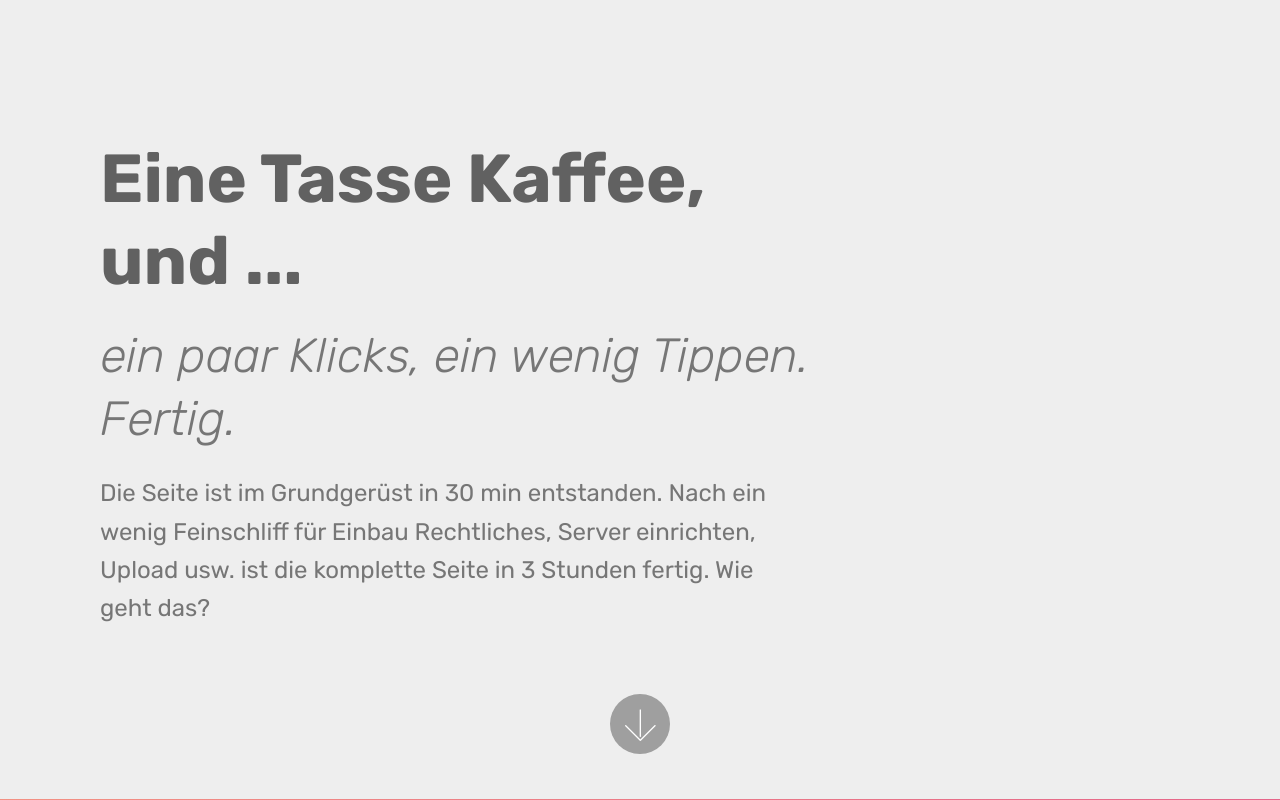
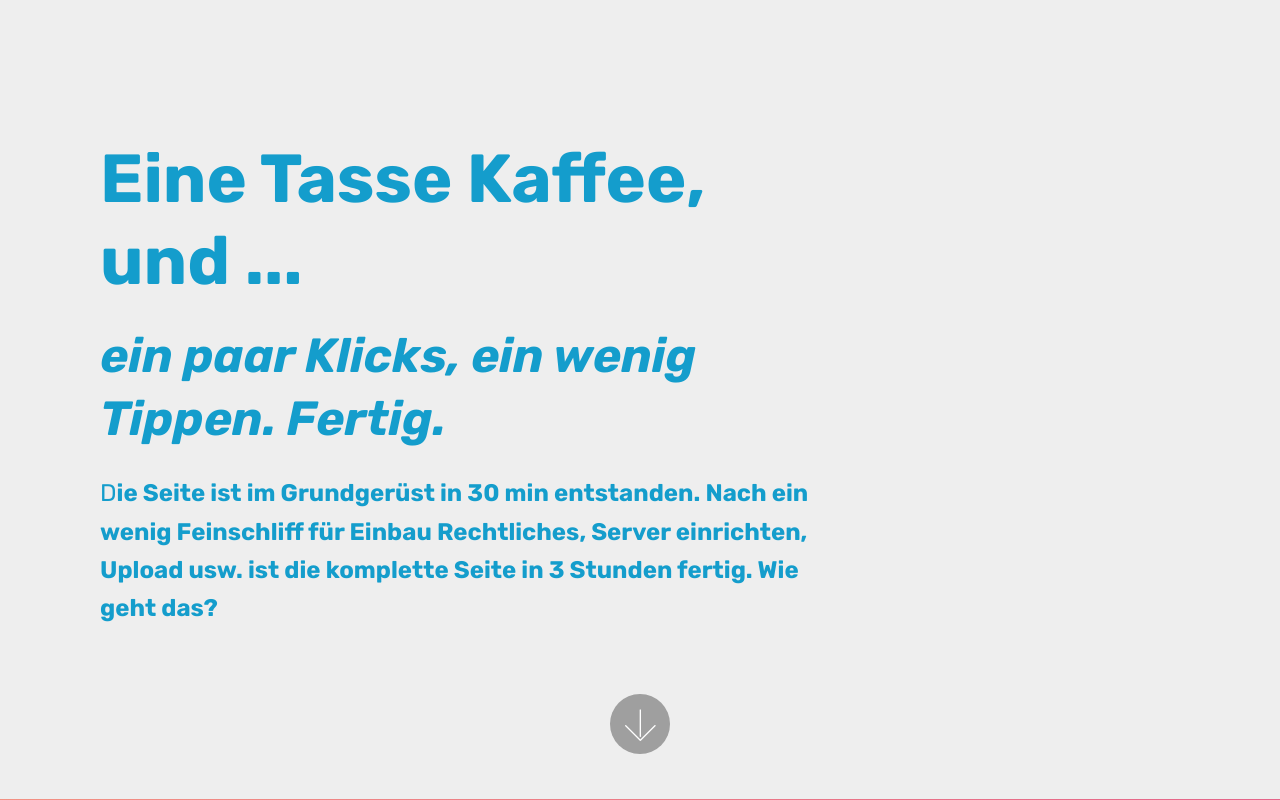
Before and after one commit to sbrind/sbrind.github.io, a PHP site: page / in a window 1280 px wide. Shown: the part 2401-3201 px from the top of the page. Run offline with PHP 8.4, Linux system fonts and the light colour scheme; some web fonts are replaced.

Commit message:
create github pages

```diff
--- a/assets/mobirise/css/mbr-additional.css
+++ b/assets/mobirise/css/mbr-additional.css
@@ -1802,6 +1802,15 @@ body {
 .cid-qXkX4xwCTb .mbr-section-subtitle {
   font-style: italic;
 }
+.cid-qXkX4xwCTb H1 {
+  color: #149dcc;
+}
+.cid-qXkX4xwCTb H3 {
+  color: #149dcc;
+}
+.cid-qXkX4xwCTb P {
+  color: #149dcc;
+}
 .cid-qXkX8neOrS {
   background: linear-gradient(45deg, #fbac7f, #e5658a);
 }
@@ -1914,6 +1923,9 @@ body {
   padding-top: 60px;
   padding-bottom: 60px;
   background-image: url("../../../assets/images/close-up-finger-hurt-433625-2000x1420.jpg");
+}
+.cid-qXl1X6GBnT H2 {
+  color: #232323;
 }
 .cid-qXl1V6isQT {
   padding-top: 60px;
--- a/index.html
+++ b/index.html
@@ -52,7 +52,7 @@
     </nav>
 </section>
 
-<section class="engine"><a href="https://mobirise.info/p">web templates free download</a></section><section class="cid-qZGVk5aH6M mbr-fullscreen mbr-parallax-background" id="header2-f">
+<section class="engine"><a href="https://mobirise.info/m">free site design templates</a></section><section class="cid-qZGVk5aH6M mbr-fullscreen mbr-parallax-background" id="header2-f">
 
 
 
@@ -138,10 +138,10 @@
         <div class="media-container-column mbr-white col-md-8">
             <h1 class="mbr-section-title align-left mbr-bold pb-3 mbr-fonts-style display-1">
                 Eine Tasse Kaffee, und ...</h1>
-            <h3 class="mbr-section-subtitle align-left mbr-light pb-3 mbr-fonts-style display-2">ein paar Klicks, ein wenig Tippen. Fertig.</h3>
+            <h3 class="mbr-section-subtitle align-left mbr-light pb-3 mbr-fonts-style display-2"><strong>ein paar Klicks, ein wenig Tippen. Fertig.</strong></h3>
             <p class="mbr-text align-left pb-3 mbr-fonts-style display-5">
-                Die Seite ist im Grundgerüst in 30 min entstanden. Nach ein wenig Feinschliff für Einbau Rechtliches, Server einrichten, Upload usw. ist die komplette Seite in 3 Stunden fertig. Wie geht das?
-            </p>
+                D<strong>ie Seite ist im Grundgerüst in 30 min entstanden. Nach ein wenig Feinschliff für Einbau Rechtliches, Server einrichten, Upload usw. ist die komplette Seite in 3 Stunden fertig. Wie geht das?
+            </strong></p>
 
         </div>
     </div>
@@ -352,7 +352,7 @@
             <div class="media-container-column col-lg-8" data-form-type="formoid">
                     <div data-form-alert="" hidden="">Vielen Dank! Ihre Nachricht wurde verschickt!</div>
 
-                    <form class="mbr-form" action="https://mobirise.com/" method="post" data-form-title="Mobirise Form"><input type="hidden" name="email" data-form-email="true" value="YjYiURFeIgBszPMgwhp9eo/zad/YApk+WJh7LAAQT2/8KGWpIg5+T4ezGxzOURLxKRtfof0vWVbXg0g49+SMDSlv7bF+yKd1qYiaw50o6Oi8wJaxeOLmeXSHA1EGiByF">
+                    <form class="mbr-form" action="https://mobirise.com/" method="post" data-form-title="Mobirise Form"><input type="hidden" name="email" data-form-email="true" value="GDXuBEW8WJpDGTFmpWEu6pTOm0nyRLgBdtPas0C7WXq3PE4f/doqh+S3szvt3w07pPDCVLQYioxct5awq9CvD5dzjVSM0r+bdQv3SNIqmOr1eLjI2CMLn35MITCYSW4i">
                         <div class="row row-sm-offset">
                             <div class="col-md-4 multi-horizontal" data-for="name">
                                 <div class="form-group">
```
Also changed, not shown: impressum.html (+31 -31 lines), 1 other file.
